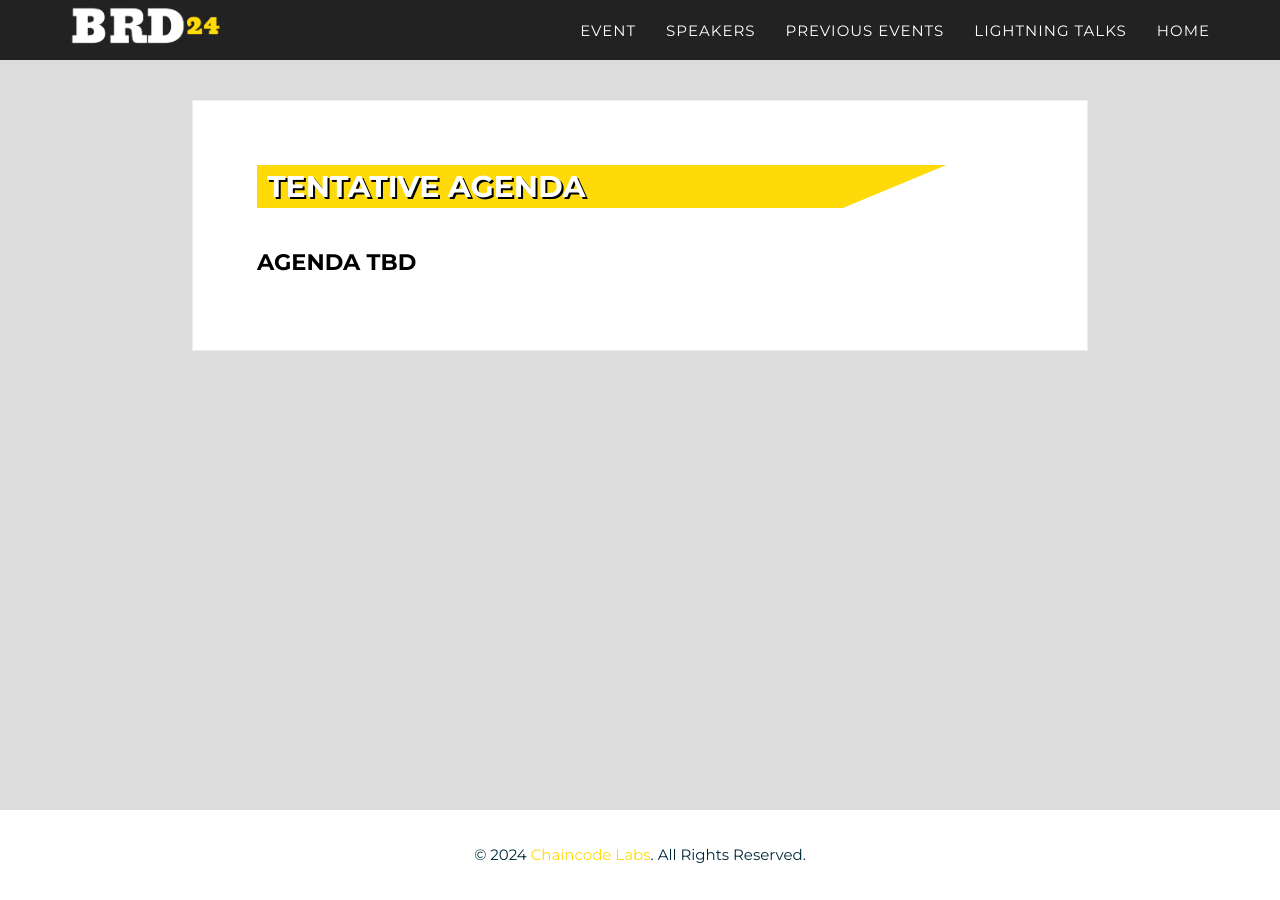
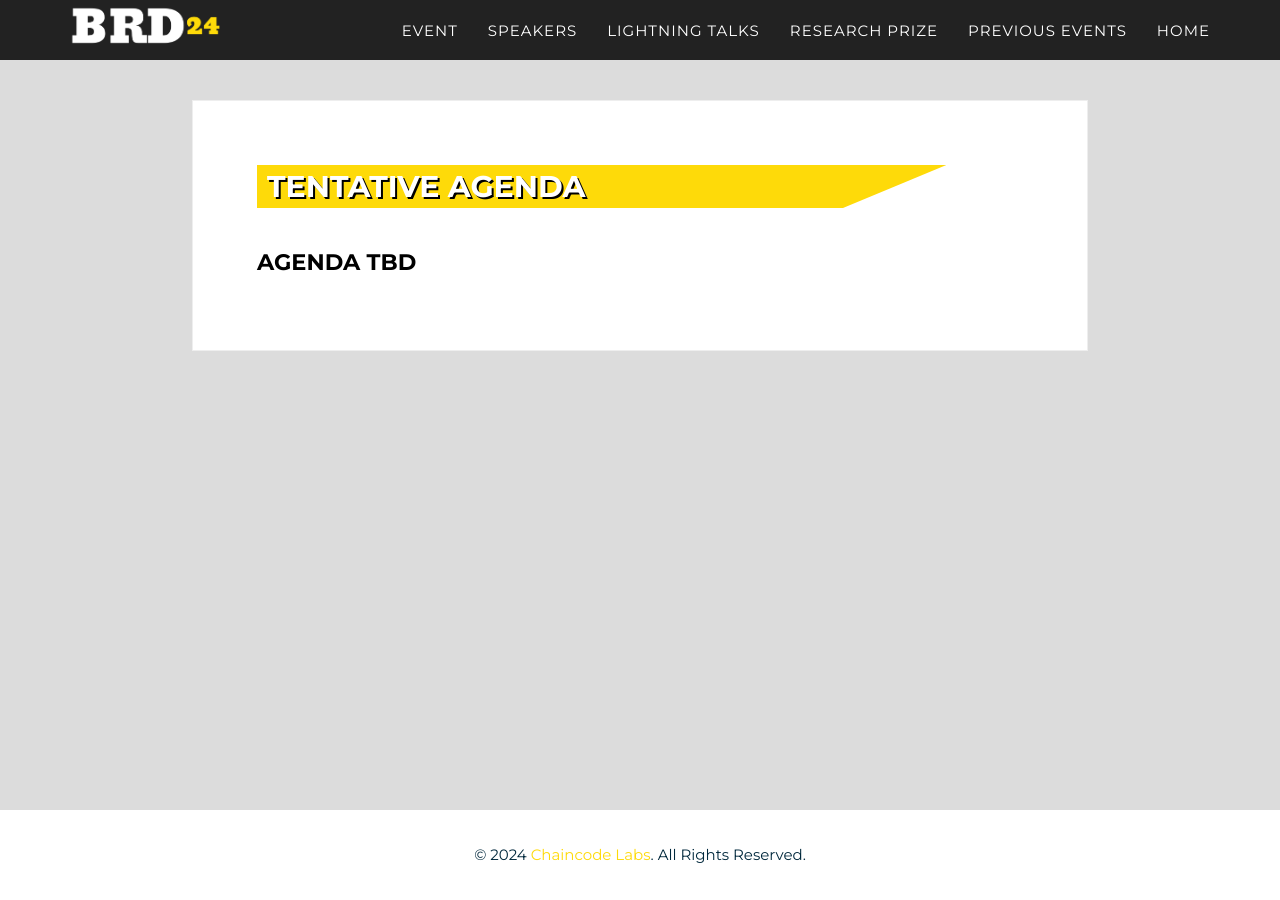
Before and after one commit to chaincodelabs/brd-website, a Jekyll site: the page built from _pages/agenda.html, in a window 1280 px wide. Built offline with Jekyll 4.4.1, drawn with Linux system fonts in a browser that asks for light colours; some web fonts are replaced.

Commit message:
Adds research prize to the menu

```diff
--- a/_includes/data/header-home.html
+++ b/_includes/data/header-home.html
@@ -29,6 +29,8 @@
                         <a class="page-scroll" href="#speakers">Speakers</a>
                     <li>
                         <a class="page-scroll" href="#lightning-talks">Lightning talks</a>
+                    <li>
+                        <a class="page-scroll" href={{ site.url }}{{ site.baseurl }}/prize>Research Prize</a>
                     </li>
                     <li>
                         <a class="page-scroll" href={{ site.url }}{{ site.baseurl }}/agenda>Agenda</a>
--- a/_includes/data/header.html
+++ b/_includes/data/header.html
@@ -24,22 +24,28 @@
                     <!--
                     <li>
                         <a class="page-scroll" href={{ site.url }}{{ site.baseurl }}/#format>Format</a>
-                    </li>
                     </li> -->
                     <li>
                         <a class="page-scroll" href={{ site.url }}{{ site.baseurl }}/#speakers>Speakers</a>
+                    </li>
+                    <li>
+                        <a class="page-scroll" href={{ site.url }}{{ site.baseurl }}/#lightning-talks>Lightning talks</a>
+                    </li>
+                    {% if page.permalink != "/prize" %}
+                    <li>
+                        <a class="page-scroll" href={{ site.url }}{{ site.baseurl }}/prize>Research Prize</a>
+                    </li>
+                    {% endif %}
                     {% if page.permalink != "/prev" %}
                     <li>
                         <a class="page-scroll" href={{ site.url }}{{ site.baseurl }}/prev>Previous events</a>
                     </li>
-                    {% elsif page.permalink != "/agenda" %}
+                    {% endif %}
+                    {% if page.permalink != "/agenda" %}
                     <li>
                         <a class="page-scroll" href={{ site.url }}{{ site.baseurl }}/agenda>Agenda</a>
                     </li>
                     {% endif %}
-                    <li>
-                        <a class="page-scroll" href={{ site.url }}{{ site.baseurl }}/#lightning-talks>Lightning talks</a>
-                    </li>
                     <li>
                         <a class="page-scroll" href={{ site.url }}{{ site.baseurl }}/>Home</a>
                     </li>
```
